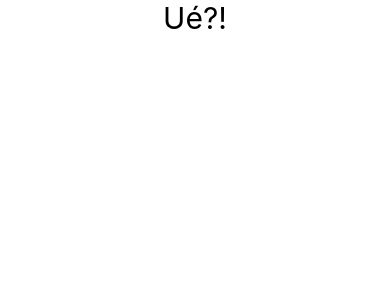
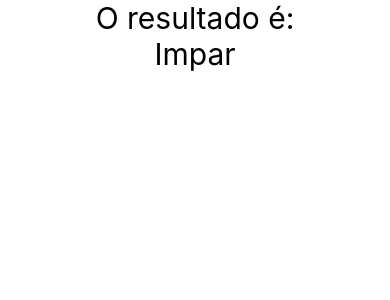
Before and after one commit to rafaelnmelo/reactNativeExercicios, a React Native app: screen / in a window 390 px wide. Shown: the top 300 px of the page. Built offline with nearby package versions, Linux system fonts and the light colour scheme.

Commit message:
Componente sendo renderizados condicionalmente

```diff
--- a/src/App.js
+++ b/src/App.js
@@ -10,12 +10,14 @@ import { SafeAreaView, StyleSheet } from "react-native"
 // import Pai from "./components/direta/Pai"
 // import Pai from "./components/indireta/Pai"
 // import ContadorV2 from "./components/contador/ContadorV2"
-import Diferenciar from "./components/Diferenciar"
+// import Diferenciar from "./components/Diferenciar"
+import ParImpar from "./components/Par-Impar"
 
 export default () => (
     <SafeAreaView style={style.App}>
+        <ParImpar num={3}/>
+        {/* <Botao />
         <Diferenciar />
-        {/* <Botao />
         <ContadorV2 />
         <Pai/>
         <Pai />
--- /dev/null
+++ b/src/components/Par-Impar.js
@@ -0,0 +1,16 @@
+import React from 'react'
+import { SafeAreaView, Text } from 'react-native'
+import Estilo from './estilo'
+
+export default ({num = 0}) => {
+    return (
+        <SafeAreaView>
+            <Text style={Estilo.fonteGrande}>O resultado é:</Text>
+            {num % 2 === 0
+                ? <Text style={Estilo.fonteGrande}>Par</Text>
+                : <Text style={Estilo.fonteGrande}>Impar</Text>
+            }
+        </SafeAreaView>
+
+    )
+}
```
